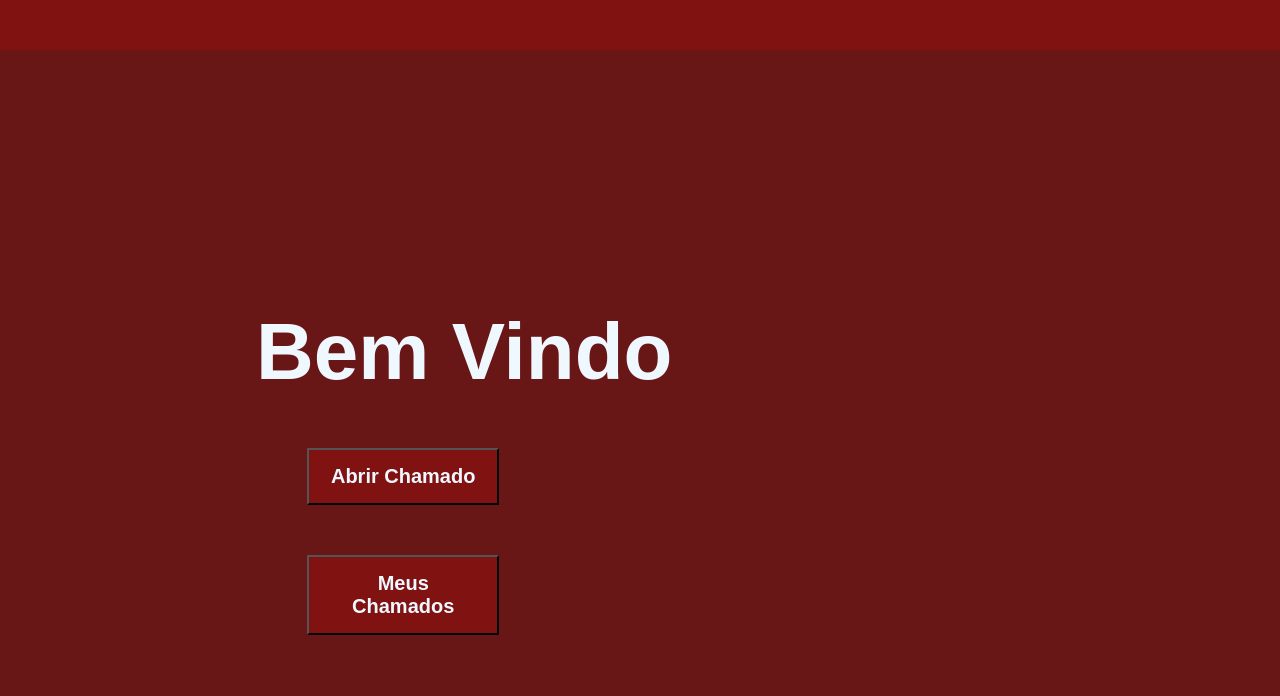
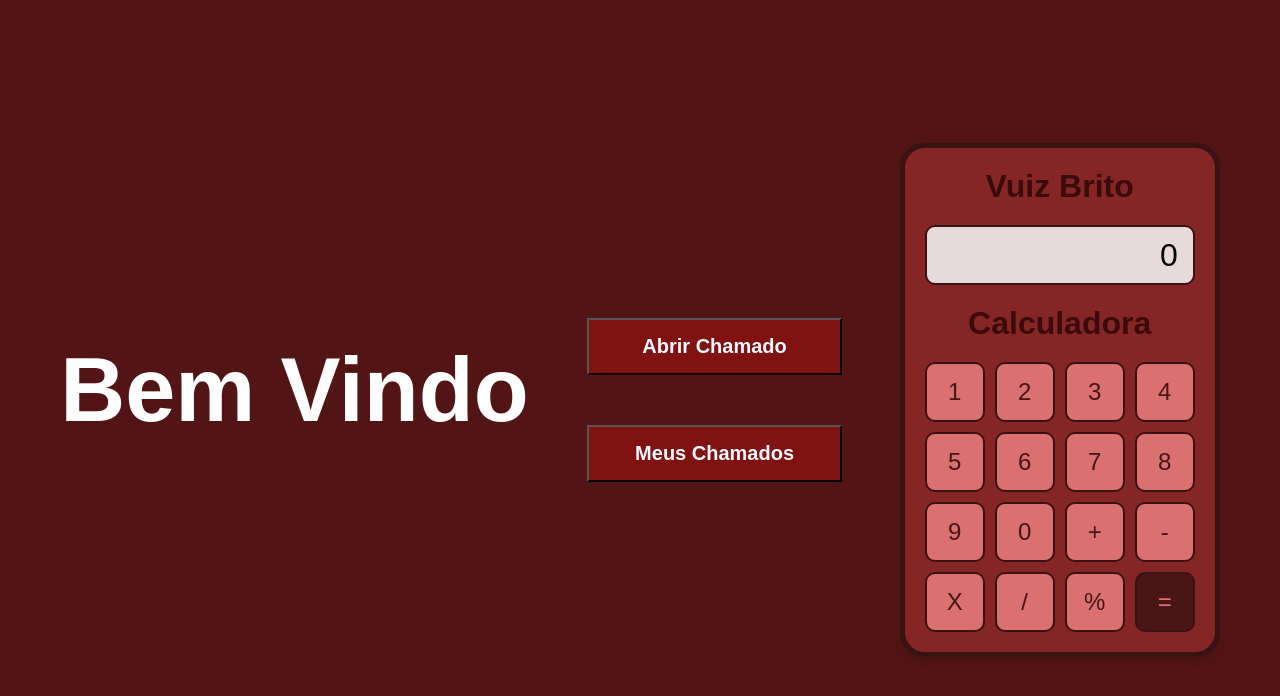
Before and after one commit to Vinicius1105/Sistema-Chamado, a plain HTML site: page home.html in a window 1280 px wide. Drawn offline with Linux system fonts and the light colour scheme.

Commit message:
andamento

```diff
--- a/css/home.css
+++ b/css/home.css
@@ -4,13 +4,13 @@
     box-sizing: border-box;
     }
 
-h1{
+.bem{
     font-family: Arial, Helvetica, sans-serif;
     font-weight: 900;
-    font-size: 80px;
-    margin-top: 20%;
-    margin-left: 20%;
-    color: aliceblue;
+    font-size: 90px;
+    margin-top: 0%;
+    margin-left: 0%;
+    color: rgb(255, 255, 255);
 }
 
 button{
@@ -21,7 +21,7 @@ button{
     display: flex;
     flex-direction: column;
     align-items: center;
-    width: 15%;
+    width: 105%;
     background-color: rgb(128, 18, 18);
     color: aliceblue;
     font-family: Arial, Helvetica, sans-serif;
@@ -30,10 +30,89 @@ button{
 }
 
 .Barra{
-        height: 50px;
+        height: 20%;
         background-color: rgb(128, 18, 18);
 }
 
 body{
     background-color: rgb(105, 22, 22);
 }
+
+* {
+    margin: 0px;
+    padding: 0px;
+    box-sizing: border-box;
+}
+
+body {
+    font-family: 'Arial', sans-serif;
+    background-color: #521414;
+    display: flex;
+    justify-content: center;
+    align-items: center;
+    height: 100vh;
+}
+
+.calculator {
+    background-color: #862525;
+    border-radius: 25px;
+    box-shadow: 0 4px 8px rgba(0, 0, 0, 0.1);
+    padding: 20px;
+    width: 320px;
+    text-align: center;
+    border: 5px solid rgb(58, 18, 18);
+    margin-left: 10%;
+}
+
+h1 {
+    font-size: 2em;
+    margin-bottom: 20px;
+    color: rgb(59, 10, 10);
+}
+
+
+.container {
+    display: grid;
+    grid-template-columns: repeat(4, 1fr);
+    gap: 10px;
+}
+
+.item {
+    background-color: #da7070;
+    color: rgb(70, 22, 22);
+    font-size: 1.5em;
+    display: flex;
+    justify-content: center;
+    align-items: center;
+    height: 60px;
+    border-radius: 10px;
+    cursor: pointer;
+    transition: background-color 0.3s ease, transform 0.2s ease;
+    border: 2px solid rgb(58, 18, 18);
+}
+
+.item:hover {
+    background-color: #c93f3f;
+    transform: translateY(-4px);
+}
+
+
+.display {
+    background-color: #e7dada;
+    border: 2px solid rgb(58, 18, 18);
+    color: rgb(0, 0, 0);
+    font-size: 2em;
+    padding: 15px;
+    border-radius: 10px;
+    margin-bottom: 20px;
+    height: 60px;
+    display: flex;
+    justify-content: flex-end;
+    align-items: center;
+}
+
+#igual{
+    background-color: #491515;
+    color: rgb(224, 112, 112);
+
+}
--- a/home.html
+++ b/home.html
@@ -8,14 +8,48 @@
 </head>
 <body>
     <div class="Barra"></div>
-   <h1>Bem Vindo</h1>
+   <h1 class="bem">Bem Vindo</h1>
 
    <div class="botoes">
 
     <button onclick="window.location.href='#'">Abrir Chamado</button>
     <button onclick="window.location.href='#'">Meus Chamados</button>
    </div>
-
+   <html lang="pt-br">
+    <head>
+        <meta charset="UTF-8">
+        <meta name="viewport" content="width=device-width, initial-scale=1.0">
+        <title>Calculadora</title>
+        <link rel="stylesheet" href="css/calculo.css">
+    </head>
+    <body>
+        <div class="calculator">
+            <h1>Vuiz Brito</h1>
+            <div class="display">
+                <span id="calculation">0</span>
+            </div>
+            <h1>Calculadora</h1>
+            <section class="container">
+                <div class="item">1</div>
+                <div class="item">2</div>
+                <div class="item">3</div>
+                <div class="item">4</div>
+                <div class="item">5</div>
+                <div class="item">6</div>
+                <div class="item">7</div>
+                <div class="item">8</div>
+                <div class="item">9</div>
+                <div class="item">0</div>
+                <div class="item">+</div>
+                <div class="item">-</div>
+                <div class="item">X</div>
+                <div class="item">/</div>
+                <div class="item">%</div>
+                <div id="igual" class="item">=</div>
+            </section>
+        </div>
+    </body>
+    </html>
 
 </body>
 </html>
```
